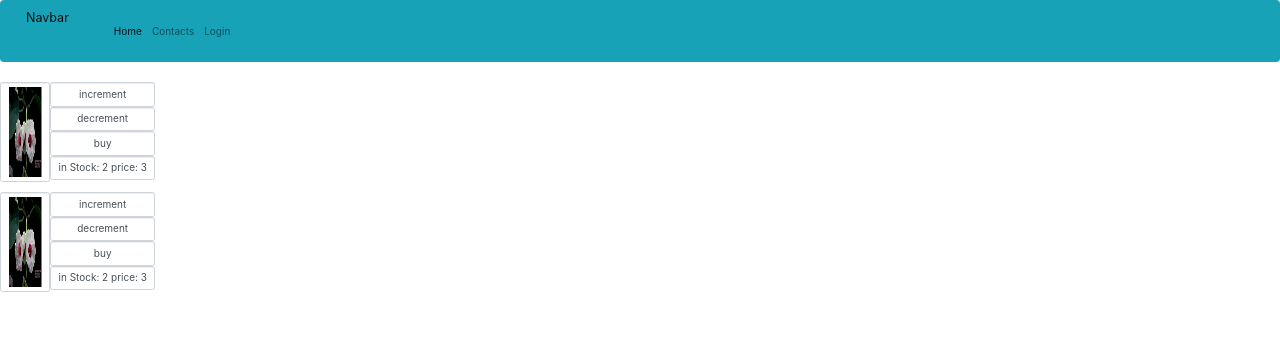
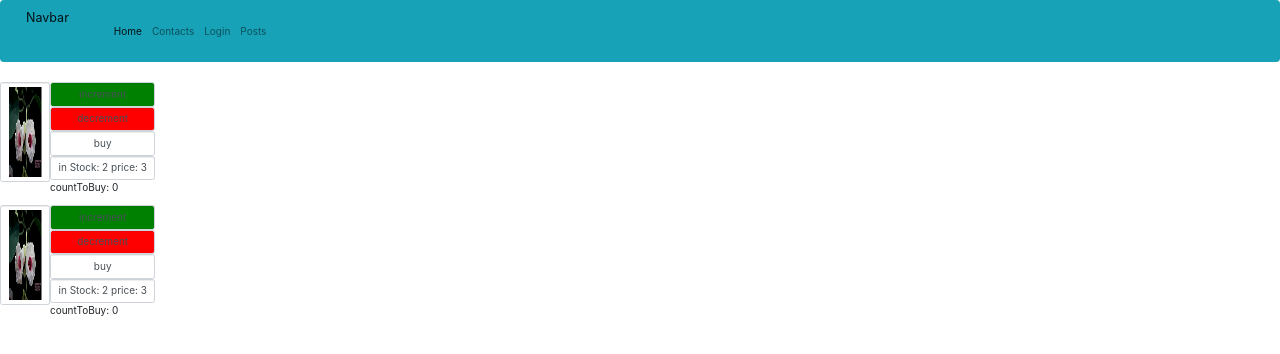
Before and after one commit to mishostef/app-store, an Angular app: page / in a window 1280 px wide. Shown: the top 354 px of the page. Built offline with nearby package versions, Linux system fonts and the light colour scheme.

Commit message:
added localstorage in guard

```diff
--- a/src/app/app.module.ts
+++ b/src/app/app.module.ts
@@ -1,3 +1,4 @@
+import {LoginService}from './login/login.service';
 import { BrowserModule } from '@angular/platform-browser';
 import { NgModule } from '@angular/core';
 import { FormsModule, ReactiveFormsModule } from '@angular/forms';
@@ -40,7 +41,7 @@ import { ProductDetailsComponent } from './product-details/product-details.compo
     AppRoutingModule,
     ReactiveFormsModule
   ],
-  providers: [],
+  providers: [LoginService],
   bootstrap: [AppComponent]
 })
 export class AppModule { }
--- a/src/app/auth.guard.ts
+++ b/src/app/auth.guard.ts
@@ -13,6 +13,7 @@ constructor(private loginService: LoginService) {
   canActivate(
     next: ActivatedRouteSnapshot,
     state: RouterStateSnapshot): Observable<boolean | UrlTree> | Promise<boolean | UrlTree> | boolean | UrlTree {
-      return this.loginService.isLogged();
+    return !!localStorage.getItem('logged');
+      //return this.loginService.isLogged();
   }
 }
--- a/src/app/login/login.service.ts
+++ b/src/app/login/login.service.ts
@@ -6,7 +6,7 @@ import { Observable } from 'rxjs';
 @Injectable()
 export class LoginService {
     private usersUrl = '/login';
-    private logged: boolean = false;
+    private logged = false;
     constructor(private http: HttpClient) {}
 
     // get("/api/users")
@@ -14,20 +14,22 @@ export class LoginService {
       return this.http.get<any>('/api/users')
       .pipe(map((res) => res as User[]));
     }
-    isLogged():boolean{
+    isLogged(): boolean {
       return this.logged;
     }
-    Log(data){
+    Log(data) {
       this.getUsers().toPromise()
       .then(
         users => {(users
-          .filter(x => (x.username === ((data as User).username))))
+          .filter(x => ((x.username === ((data as User).username)) && ((x.password === ((data as User).password)))
+          )))
           .length !== 0 ?
           this.logged = true :
           this.logged = false;
-        },
+                  localStorage.setItem('logged', this.logged.toString());
+        }
 
-      ).catch(err=>console.error(err));
+      ).catch(err => console.error(err));
     }
 
 
--- a/src/app/navigation/navigation.component.html
+++ b/src/app/navigation/navigation.component.html
@@ -15,6 +15,9 @@
       <li class="nav-item">
         <a class="nav-link" routerLink="/login">Login</a>
       </li>
+      <li class="nav-item">
+        <a class="nav-link" routerLink="/posts">Posts</a>
+      </li>
     </ul>
   </div>
 </nav>
--- a/src/app/product-details/product-details.component.html
+++ b/src/app/product-details/product-details.component.html
@@ -3,8 +3,11 @@
 
 </div>
 <div class="form-group">
-  <button class="form-control">increment</button>
-  <button class="form-control">decrement</button>
+  <button class="form-control" [ngStyle]="{'background-color':countToBuy=== product.inStock ? 'red' : 'green' }"
+  (click)="increment()" [disabled]="countToBuy=== product.inStock">increment</button>
+  <button class="form-control" [ngStyle]="{'background-color':countToBuy===0 ? 'red' : 'green' }"
+  (click)="decrement()" [disabled]="countToBuy=== 0">decrement</button>
   <button class="form-control">buy</button>
   <div class="form-control">in Stock: {{product.inStock}} price: {{product.price}}</div>
+  <div class="form-l">countToBuy: {{countToBuy}}</div>
 </div>
--- a/src/app/product-details/product-details.component.ts
+++ b/src/app/product-details/product-details.component.ts
@@ -10,6 +10,16 @@ export class ProductDetailsComponent implements OnInit {
   @Input()
   product: Product;
 
+  countToBuy:number = 0;
+  increment(){
+    if(this.countToBuy < this.product.inStock)
+    this.countToBuy++;
+  }
+  decrement(){
+    if(this.countToBuy>=1)
+    this.countToBuy--;
+  }
+
   constructor() { }
 
   ngOnInit() {
```
